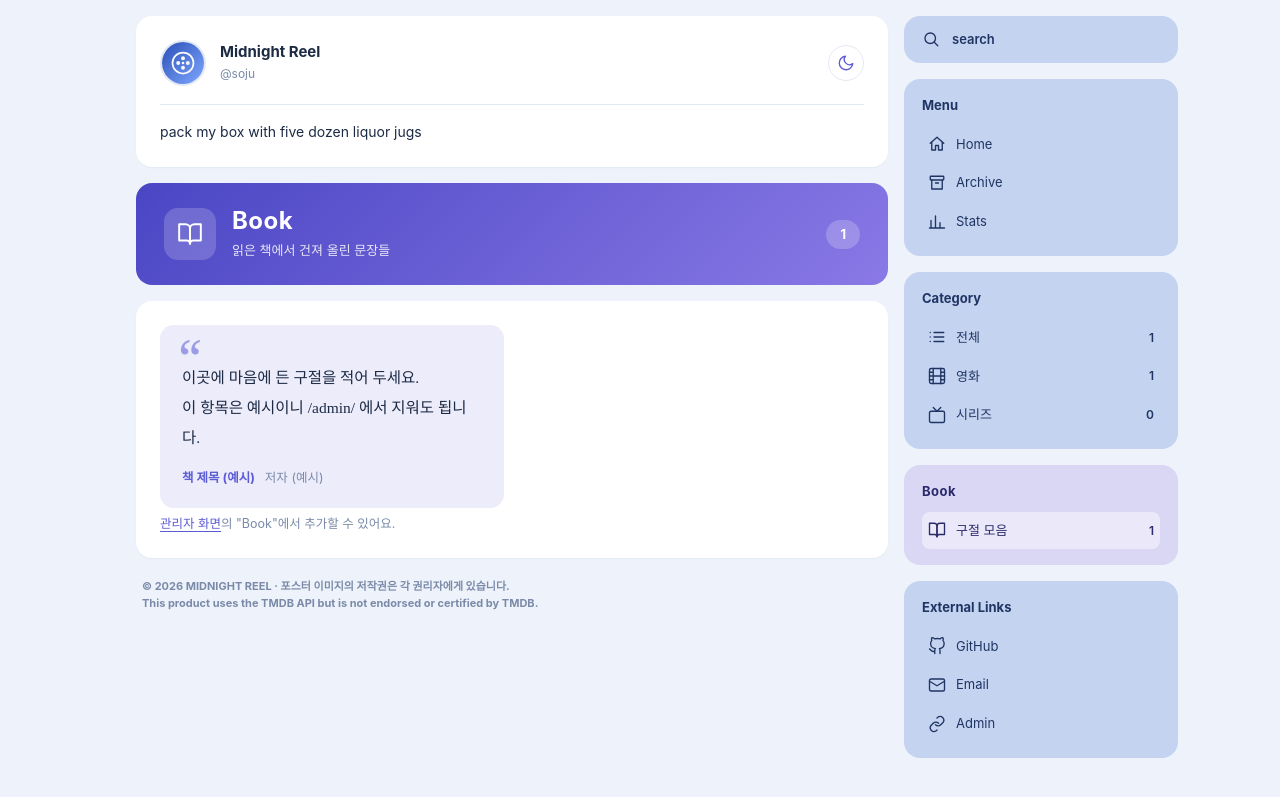
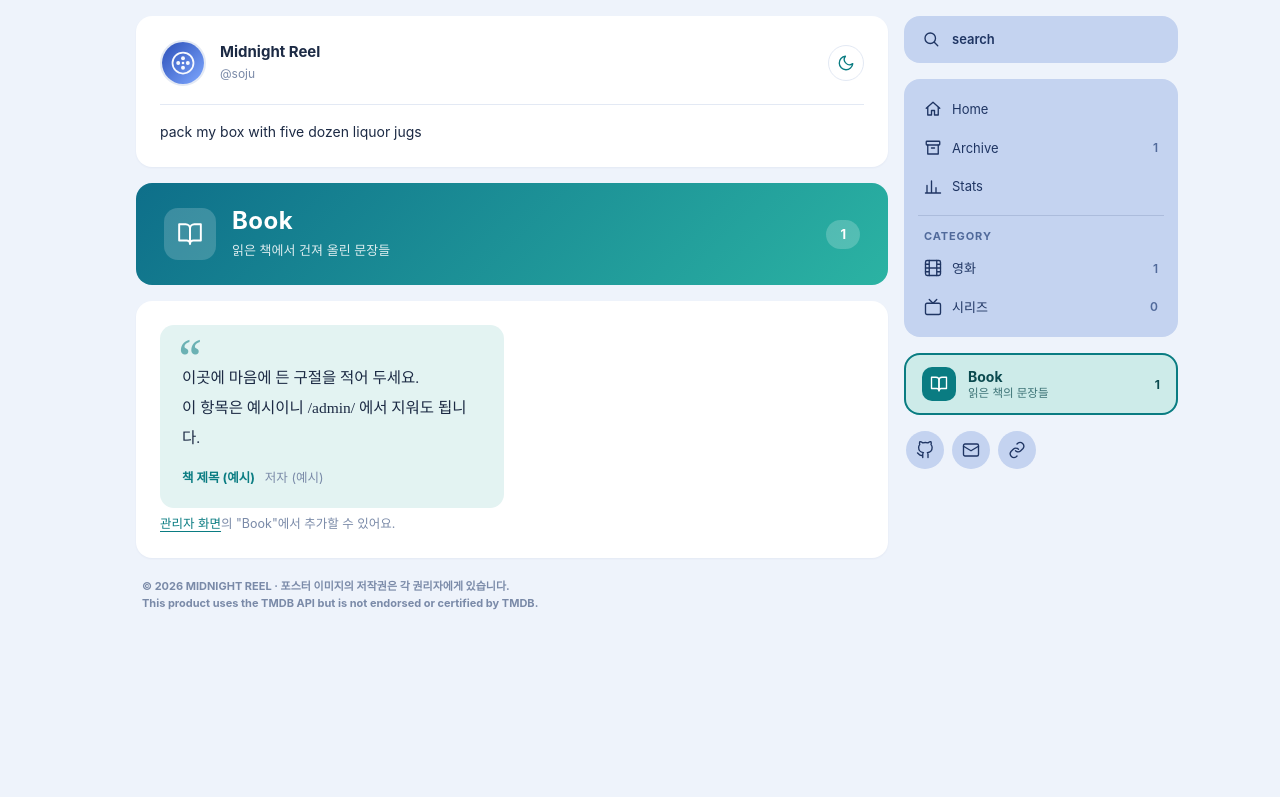
Before and after one commit to sojung-moon/sojung-moon.github.io, a Jekyll site: the page built from book.html, in a window 1280 px wide. Shown: the top 797 px of the page. Built offline with Jekyll 4.4.1, drawn with Linux system fonts in a browser that asks for light colours; some web fonts are replaced.

Commit message:
sidebar refresh

```diff
--- a/_includes/sidebar.html
+++ b/_includes/sidebar.html
@@ -4,43 +4,30 @@
 </div>
 <div class="box results" id="results" hidden></div>
 
-<div class="box">
-  <h3>Menu</h3>
+<nav class="box nav" aria-label="사이트 메뉴">
   <ul>
     {%- for m in site.menu -%}
-    <li><a href="{{ m.url | relative_url }}">{% include icon.html name=m.icon %}<span>{{ m.title }}</span></a></li>
-    {%- endfor -%}  </ul>
-</div>
+    <li><a href="{{ m.url | relative_url }}"{% if page.url == m.url %} class="on"{% endif %}>{% include icon.html name=m.icon %}<span>{{ m.title }}</span>{% if m.url == '/archive/' %}<em>{{ site.posts.size }}</em>{% endif %}</a></li>
+    {%- endfor -%}
+  </ul>
 
-<div class="box">
-  <h3>Category</h3>
+  <p class="group-label">Category</p>
   <ul>
-    <li>
-      <a href="{{ '/archive/' | relative_url }}">{% include icon.html name="list" %}<span>전체</span><em>{{ site.posts.size }}</em></a>
-    </li>
     {%- for c in site.data.categories -%}
     {%- assign n = site.categories[c.name].size | default: 0 -%}
-    <li>
-      <a href="{{ '/category/' | append: c.slug | append: '/' | relative_url }}"{% if page.category_slug == c.slug %} class="on"{% endif %}>{% include icon.html name=c.icon %}<span>{{ c.name }}</span><em>{{ n }}</em></a>
-    </li>
+    <li><a href="{{ '/category/' | append: c.slug | append: '/' | relative_url }}"{% if page.category_slug == c.slug %} class="on"{% endif %}>{% include icon.html name=c.icon %}<span>{{ c.name }}</span><em>{{ n }}</em></a></li>
     {%- endfor -%}
   </ul>
+</nav>
+
+<a class="box book{% if page.url == '/book/' %} on{% endif %}" href="{{ '/book/' | relative_url }}">
+  <span class="bk-ic">{% include icon.html name="book" %}</span>
+  <span class="bk-t"><b>Book</b><small>읽은 책의 문장들</small></span>
+  <em>{{ site.data.quotes.items.size | default: 0 }}</em>
+</a>
+
+<div class="side-links">
+  {%- for l in site.links -%}
+  <a href="{{ l.url }}" target="_blank" rel="noopener" aria-label="{{ l.title }}" title="{{ l.title }}">{% include icon.html name=l.icon %}</a>
+  {%- endfor -%}
 </div>
-
-<div class="box book">
-  <h3>Book</h3>
-  <ul>
-    <li>
-      <a href="{{ '/book/' | relative_url }}"{% if page.url == '/book/' %} class="on"{% endif %}>{% include icon.html name="book" %}<span>구절 모음</span><em>{{ site.data.quotes.items.size | default: 0 }}</em></a>
-    </li>
-  </ul>
-</div>
-
-<div class="box">
-  <h3>External Links</h3>
-  <ul>
-    {%- for l in site.links -%}
-    <li><a href="{{ l.url }}" target="_blank" rel="noopener">{% include icon.html name=l.icon %}<span>{{ l.title }}</span></a></li>
-    {%- endfor -%}
-  </ul>
-</div>
--- a/assets/css/book.css
+++ b/assets/css/book.css
@@ -1,33 +1,47 @@
-/* ───────── Book 영역: 영상물(파랑)과 구분되는 인디고 톤 ───────── */
+/* ───────── Book 영역: 영상물(파랑)과 구분되는 청록 톤 ─────────
+   색을 바꾸려면 아래 변수 6개만 수정하세요. */
 :root {
-  --book: #5b5bd6;
-  --book-soft: #ececfb;
-  --book-side: #d9d7f4;
-  --book-ink: #2b2a6b;
-  --book-from: #4a46c4;
-  --book-to: #8a79e6;
+  --book: #0a7c82;
+  --book-soft: #e3f3f2;
+  --book-side: #cdebe9;
+  --book-ink: #0b4a4f;
+  --book-from: #0e6f8a;
+  --book-to: #2bb3a3;
 }
 [data-theme="dark"] {
-  --book: #a3a3ff;
-  --book-soft: #23244a;
-  --book-side: #2b2a52;
-  --book-ink: #e6e6ff;
-  --book-from: #2f2d7a;
-  --book-to: #5446b3;
+  --book: #5ad1c4;
+  --book-soft: #17302f;
+  --book-side: #1c3a3b;
+  --book-ink: #d9f6f2;
+  --book-from: #0e4f5c;
+  --book-to: #14746b;
 }
 
-/* Book 페이지에서는 포인트 색을 인디고로 바꿉니다 (프로필 카드 버튼·링크 등) */
+/* Book 페이지에서는 포인트 색을 청록으로 바꿉니다 (프로필 카드 버튼·링크 등) */
 body.is-book {
   --accent: var(--book);
   --accent-soft: var(--book-soft);
   --on-accent: #ffffff;
 }
-[data-theme="dark"] body.is-book { --on-accent: #14153a; }
+[data-theme="dark"] body.is-book { --on-accent: #0c1322; }
 
-/* 사이드바의 독립 Book 박스 */
-.box.book { background: var(--book-side); color: var(--book-ink); }
-.box.book h3 { display: flex; align-items: center; gap: 8px; letter-spacing: .04em; }
-.box.book li a:hover, .box.book li a.on { background: var(--hover); }
+/* 사이드바의 Book 링크 카드 */
+a.box.book {
+  display: flex; align-items: center; gap: 12px; padding: 14px 18px;
+  background: var(--book-side); color: var(--book-ink);
+  transition: filter .15s, box-shadow .15s;
+}
+a.box.book:hover { filter: brightness(.97); }
+a.box.book.on { box-shadow: inset 0 0 0 2px var(--book); }
+.box.book .bk-ic {
+  display: grid; place-items: center; width: 34px; height: 34px; flex: none;
+  border-radius: 10px; background: var(--book); color: #fff;
+}
+[data-theme="dark"] .box.book .bk-ic { color: #0c1322; }
+.box.book .bk-t { display: grid; line-height: 1.3; }
+.box.book .bk-t b { font-size: 14px; }
+.box.book .bk-t small { font-size: 11.5px; opacity: .75; }
+.box.book em { margin-left: auto; font-size: 12px; font-style: normal; font-weight: 700; }
 
 /* 상단 배너 */
 .book-hero {
--- a/assets/css/style.css
+++ b/assets/css/style.css
@@ -10,6 +10,7 @@
   --side-text: #1f3563;
   --side-muted: #516a9b;
   --hover: rgba(255, 255, 255, .45);
+  --side-line: rgba(31, 53, 99, .14);
   --accent: #3d6fe0;
   --accent-soft: #e4ecfd;
   --on-accent: #ffffff;
@@ -27,6 +28,7 @@
   --side-text: #dfe8fb;
   --side-muted: #93a6cf;
   --hover: rgba(255, 255, 255, .08);
+  --side-line: rgba(255, 255, 255, .1);
   --accent: #6f9bff;
   --accent-soft: #1d2c52;
   --on-accent: #0c1322;
@@ -228,7 +230,22 @@ dl.meta dd { margin: 0; }
 .box ul { display: grid; gap: 2px; margin: 0; padding: 0; list-style: none; }
 .box li a { display: flex; align-items: center; gap: 10px; padding: 8px 6px; border-radius: 8px; font-size: 13px; }
 .box li a:hover, .box li a.on { background: var(--hover); }
-.box li a em { margin-left: auto; font-size: 12px; font-style: normal; font-weight: 600; }
+.box li a em { margin-left: auto; font-size: 12px; font-style: normal; font-weight: 600; color: var(--side-muted); }
+
+/* 메뉴 카드 안의 그룹 구분 */
+.box.nav { padding: 12px 14px; }
+.box.nav .group-label {
+  margin: 10px 0 4px; padding: 12px 6px 0; border-top: 1px solid var(--side-line);
+  font-size: 11px; font-weight: 700; letter-spacing: .08em; text-transform: uppercase; color: var(--side-muted);
+}
+
+/* 하단 외부 링크 아이콘 줄 */
+.side-links { display: flex; gap: 8px; padding: 0 2px; }
+.side-links a {
+  display: grid; place-items: center; width: 38px; height: 38px; border-radius: 50%;
+  background: var(--side); color: var(--side-text); transition: background .15s, color .15s;
+}
+.side-links a:hover { background: var(--accent); color: var(--on-accent); }
 
 .box.search { display: flex; align-items: center; gap: 10px; padding: 12px 18px; }
 .box.search input { flex: 1; min-width: 0; border: 0; outline: 0; background: transparent; font-size: 13px; font-weight: 600; }
@@ -245,7 +262,7 @@ dl.meta dd { margin: 0; }
 @media (max-width: 860px) {
   .wrap { grid-template-columns: 1fr; }
   .side { position: static; grid-template-columns: 1fr 1fr; }
-  .side .search, .side .results { grid-column: 1 / -1; }
+  .side .search, .side .results, .side .side-links { grid-column: 1 / -1; }
   .grid { grid-template-columns: repeat(3, 1fr); }
 }
 @media (max-width: 560px) {
```
